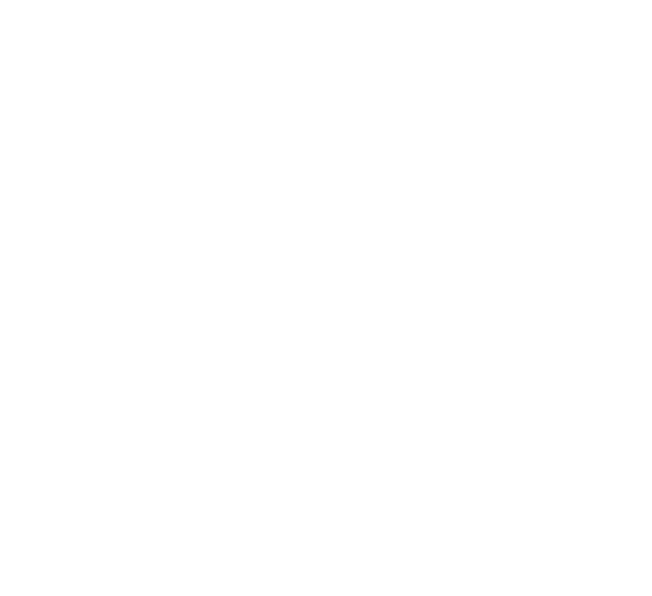
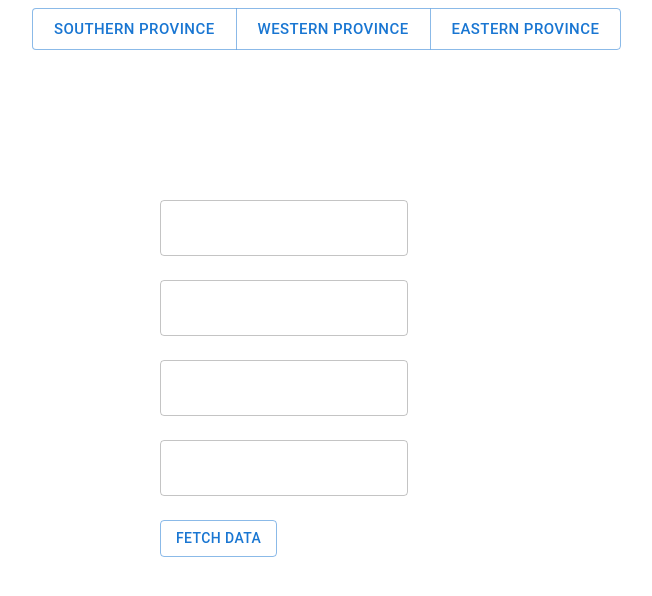
Before and after one commit to JaninduPramod/Microservice-Frontend, a React (Vite) app in the folder safetravels/: page / in a window 1280 px wide. Shown: the top 596 px of the page, without its empty margins (288-940 px from the left). Built offline with nearby package versions, Linux system fonts and the light colour scheme.

Commit message:
fetched data from mysql

```diff
--- a/safetravels/package.json
+++ b/safetravels/package.json
@@ -12,7 +12,11 @@
   "dependencies": {
     "@emotion/react": "^11.14.0",
     "@emotion/styled": "^11.14.0",
+    "@mui/base": "^5.0.0-beta.68",
+    "@mui/icons-material": "^6.4.0",
     "@mui/material": "^6.4.0",
+    "@mui/system": "^6.4.0",
+    "@toolpad/core": "^0.12.0",
     "axios": "^1.7.9",
     "mui": "^0.0.1",
     "react": "^18.3.1",
--- a/safetravels/src/App.css
+++ b/safetravels/src/App.css
@@ -0,0 +1,47 @@
+.btnProvinces {
+    position: absolute;
+    /* top: 35%;  */
+    left: 25%;
+}
+.hotelDetails
+{
+    position: absolute;
+    top: 35%; /* Position from the top */
+    left: 35%; /* Position from the left */
+
+}
+
+.userName
+{
+    position: absolute;
+    top: 25%; /* Position from the top */
+    left: 35%; /* Position from the left */
+}
+
+.password
+{
+    position: absolute;
+    top: 35%; /* Position from the top */
+    left: 35%; /* Position from the left */
+}
+
+.email
+{
+    position: absolute;
+    top: 45%; /* Position from the top */
+    left: 35%; /* Position from the left */
+}
+
+.mobile
+{
+    position: absolute;
+    top: 55%; /* Position from the top */
+    left: 35%; /* Position from the left */
+}
+
+.btnFetch
+{
+    position: absolute;
+    top: 65%; /* Position from the top */
+    left: 35%; /* Position from the left */
+}
--- a/safetravels/src/App.jsx
+++ b/safetravels/src/App.jsx
@@ -1,14 +1,60 @@
-import { useState } from 'react'
-import './App.css'
-
-function App() {
-  return (
-    <>
+import React, { useState } from 'react';
+import './App.css';
+import BasicButtonGroup from './Components/demo.jsx';
+import BasicTextFields from './Components/textBox.jsx';
+import Button from '@mui/material/Button';
+import Axios from 'axios';
 
 
 
+function App() {
+
+
+  const [hotel, setHotel] = useState([]);
+
+  const fetchUserData = () => {
+    Axios
+      .get("http://localhost:8080/api/v1/getuser/1").then((response) => {setUsers(response.data);
+      })
+  };
+
+  const fetchSouthernData = () => {
+    Axios
+      .get("http://localhost:8080/api/v2/gethotel/100").then((response) => {setHotel(response.data);
+      })
+  };
+
+  const fetchWesternData = () => {
+    Axios
+      .get("http://localhost:8080/api/v2/gethotel/200").then((response) => {setHotel(response.data);
+      })
+  };
+
+  const fetchEasternData = () => {
+    Axios
+      .get("http://localhost:8080/api/v2/gethotel/300").then((response) => {setHotel(response.data);
+      })
+  };
+
+
+
+
+  return (
+    <>
+    <BasicButtonGroup btnSouthern={fetchSouthernData} btnEastern={fetchEasternData} btnWestern={fetchWesternData}/>
+
+    <BasicTextFields txtClassName="userName" txtValue={hotel.address} />
+      <BasicTextFields  txtClassName="password" txtValue={hotel.telephone} />
+      <BasicTextFields txtClassName="email" txtValue={hotel.province} />
+      <BasicTextFields txtClassName="mobile" txtValue={hotel.package_type} />
+
+    <div className='btnFetch'>
+      <Button  variant="outlined" onClick={fetchUserData}>Fetch Data</Button>
+    </div>
+
+
     </>
-  )
+  );
 }
 
-export default App
+export default App;
--- /dev/null
+++ b/safetravels/src/Components/demo.jsx
@@ -0,0 +1,16 @@
+import * as React from 'react';
+import Button from '@mui/material/Button';
+import ButtonGroup from '@mui/material/ButtonGroup';
+
+export default function BasicButtonGroup({btnSouthern,btnWestern,btnEastern}) {
+  return (
+    <div className='btnProvinces'>
+      <ButtonGroup size='large' variant="outlined" aria-label="Basic button group">
+        <Button onClick={btnSouthern}>Southern Province</Button>
+        <Button onClick={btnWestern}>Western Province</Button>
+        <Button onClick={btnEastern}>Eastern Province</Button>
+      </ButtonGroup>
+    </div>
+
+  );
+}
--- /dev/null
+++ b/safetravels/src/Components/textBox.jsx
@@ -0,0 +1,10 @@
+import React from 'react';
+import TextField from '@mui/material/TextField';
+
+export default function BasicTextFields({ txtClassName, txtValue }) {
+  return (
+    <div className={txtClassName}>
+      <TextField id="outlined-basic" value={txtValue} variant="outlined" />
+    </div>
+  );
+}
```
Also changed, not shown: safetravels/src/Components/details.jsx (added, +43 -0 lines), 1 other file (tests, documents, lock files or other folders).
